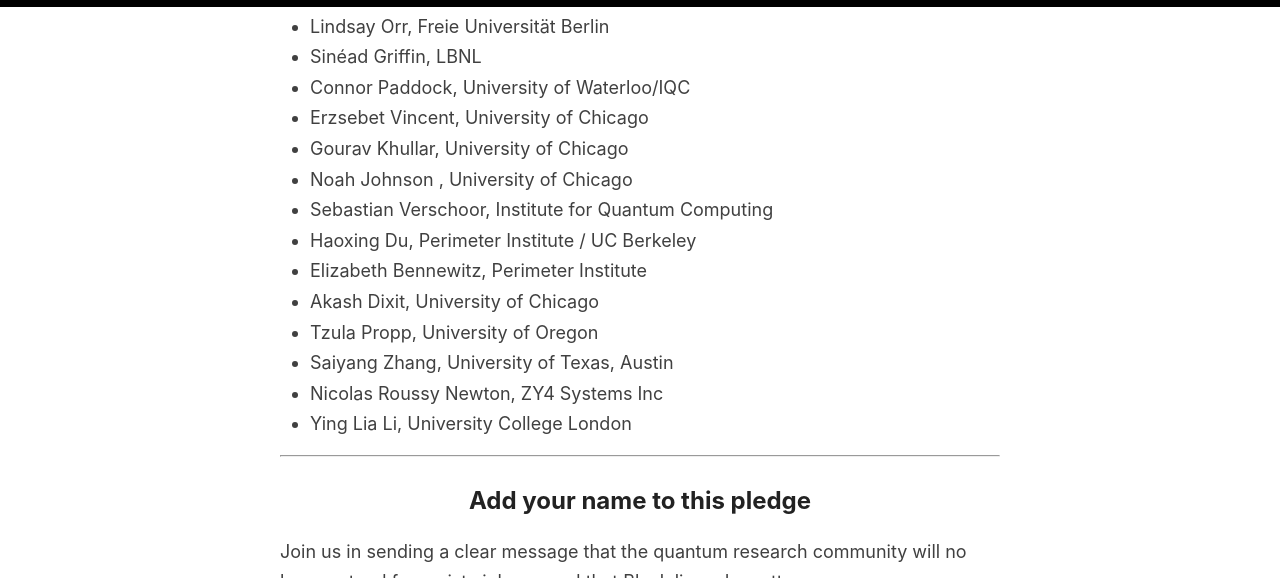
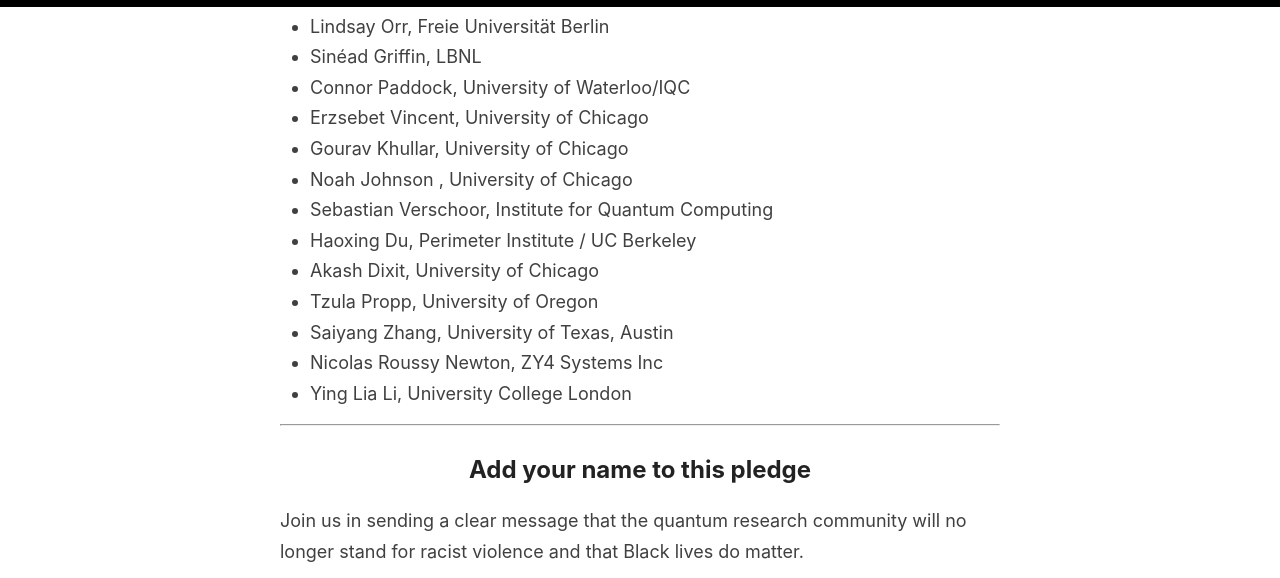
Before and after one commit to quantumforblacklives/quantumforblacklives.github.io, a Jekyll site: the page built from index.html, in a window 1280 px wide and 900 px high, scrolled down 3889 px, cut to the strip 0-578 px from the top of the window. Built offline with Jekyll 4.4.1, drawn with Linux system fonts in a browser that asks for light colours; the list of posts is cut into pages by our own code.

Commit message:
At request of signatory

```diff
--- a/_includes/signatories.md
+++ b/_includes/signatories.md
@@ -29,7 +29,6 @@
 - Noah Johnson , University of Chicago
 - Sebastian Verschoor, Institute for Quantum Computing
 - Haoxing Du, Perimeter Institute / UC Berkeley
-- Elizabeth Bennewitz, Perimeter Institute
 - Akash Dixit, University of Chicago
 - Tzula Propp, University of Oregon
 - Saiyang Zhang, University of Texas,  Austin
```
